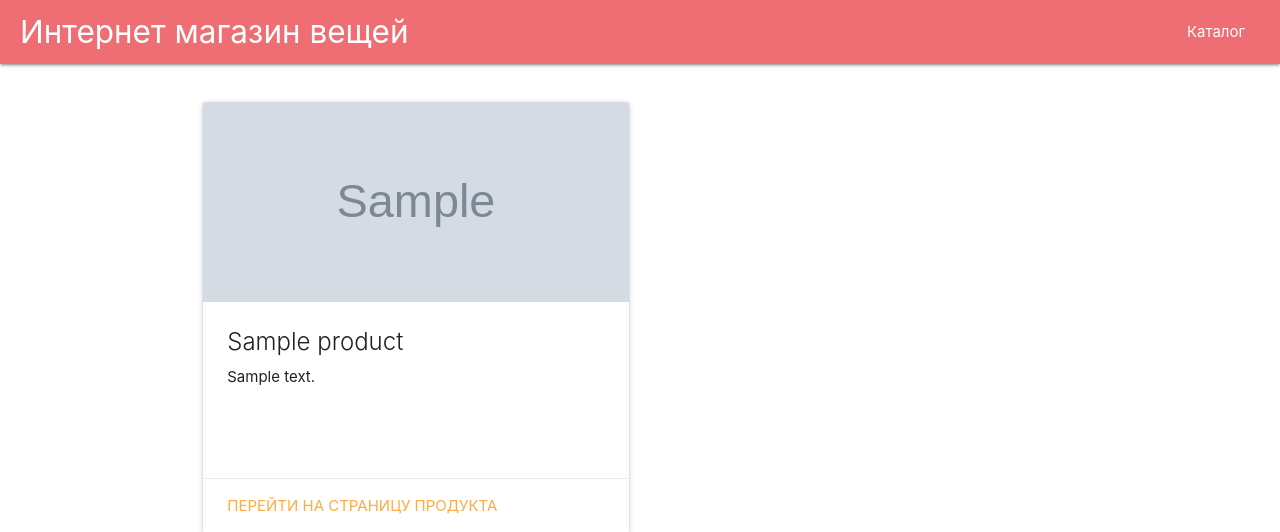
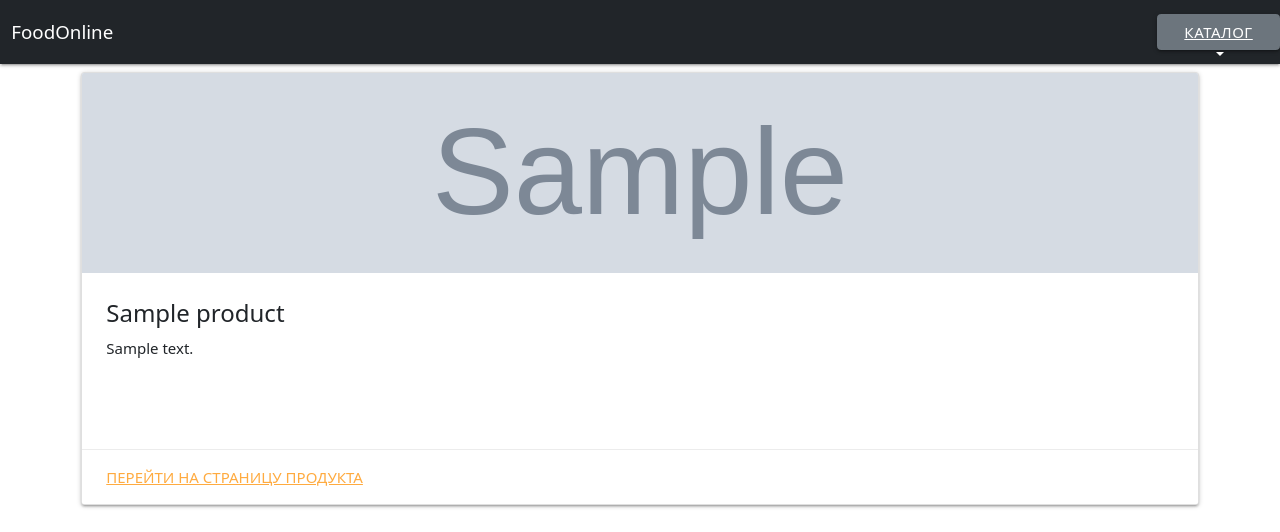
Before and after one commit to Shepssa/TEst111, a Django app: page / in a window 1280 px wide. Shown: the top 532 px of the page. Run offline with Django 3.2, Linux system fonts and the light colour scheme; tables that the repository leaves empty hold one stand-in row (values such as "Sample post"); grey boxes marked "Sample" are stand-in pictures.

Commit message:
feat: CHANGE STYLES

```diff
--- a/templates/base.html
+++ b/templates/base.html
@@ -3,6 +3,8 @@
 <!doctype html>
 <html lang="ru">
 <head>
+<link href="https://cdn.jsdelivr.net/npm/bootstrap@5.0.1/dist/css/bootstrap.min.css" rel="stylesheet" integrity="sha384-+0n0xVW2eSR5OomGNYDnhzAbDsOXxcvSN1TPprVMTNDbiYZCxYbOOl7+AMvyTG2x" crossorigin="anonymous">
+
     <meta charset="UTF-8">
     <meta name="viewport"
           content="width=device-width, user-scalable=no, initial-scale=1.0, maximum-scale=1.0, minimum-scale=1.0">
@@ -29,16 +31,33 @@
     {% endfor %}
 
 </ul>
-<nav class="px">
-    <div class="nav-wrapper">
-        <a href="{% url 'catalog' %}" class="brand-logo">Интернет магазин вещей</a>
-        <ul class="right hide-on-med-and-down">
-            <li>
-                <a class="dropdown-trigger" href="#!" data-target="dropdown1">Каталог</a>
-            </li>
-        </ul>
+<!-- Required meta tags -->
+    <meta charset="utf-8">
+    <meta name="viewport" content="width=device-width, initial-scale=1">
+
+    <!-- Bootstrap CSS -->
+    <link href="https://cdn.jsdelivr.net/npm/bootstrap@5.0.1/dist/css/bootstrap.min.css" rel="stylesheet" integrity="sha384-+0n0xVW2eSR5OomGNYDnhzAbDsOXxcvSN1TPprVMTNDbiYZCxYbOOl7+AMvyTG2x" crossorigin="anonymous">
+
+    <title>Restaurant</title>
+      <nav class="navbar navbar-expand-lg navbar-dark bg-dark">
+  <div class="container-fluid">
+
+      <a href="{% url 'catalog' %}" class="navbar-brand" href="#">FoodOnline</a>
+
+</div>
+    <div class="btn btn-secondary dropdown-toggle" id="navbarScroll">
+
+      <ul class="navbar-nav me-auto my-2 my-lg-0 navbar-nav-scroll" style="--bs-scroll-height: 100px;">
+      <li>
+          <a class="dropdown-trigger" href="#!" data-target="dropdown1">Каталог</a>
+      </li>
+      </ul>
+
     </div>
+  </div>
 </nav>
+  </head>
+
 
 
 {% block content %}{% endblock %}
```
